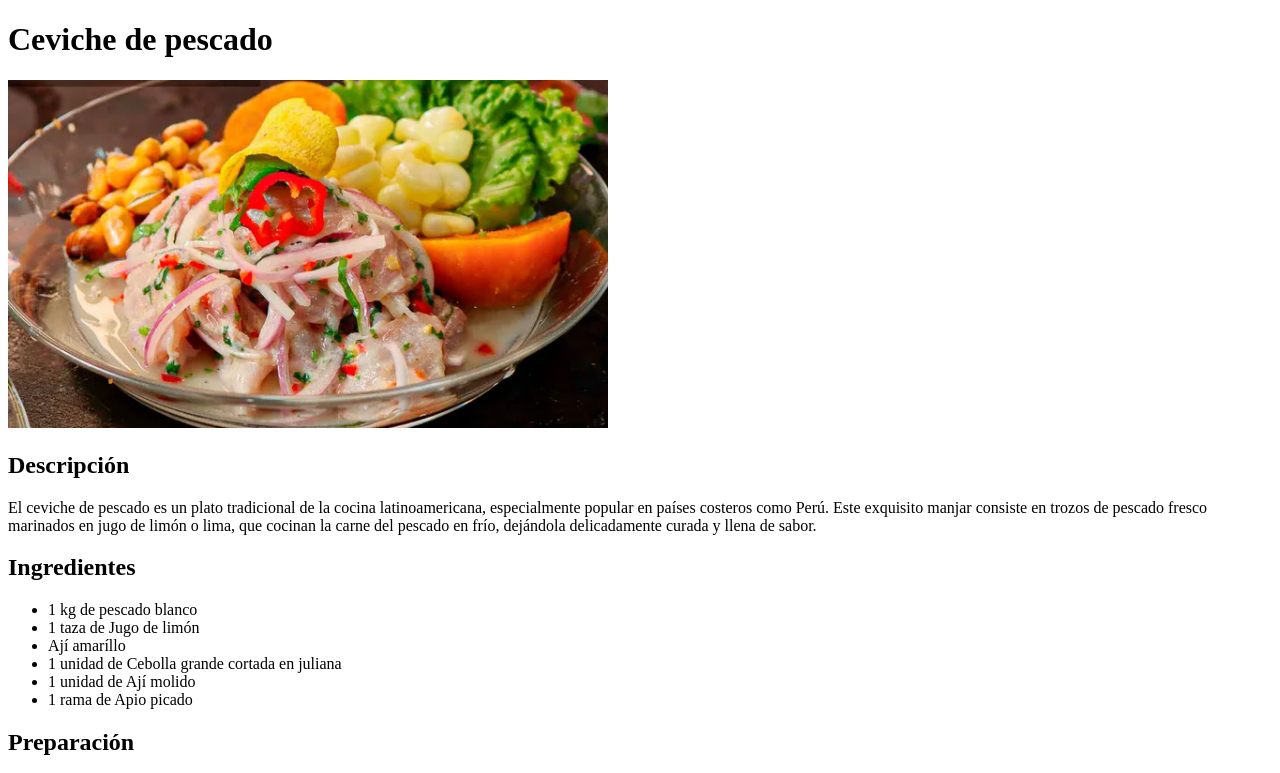
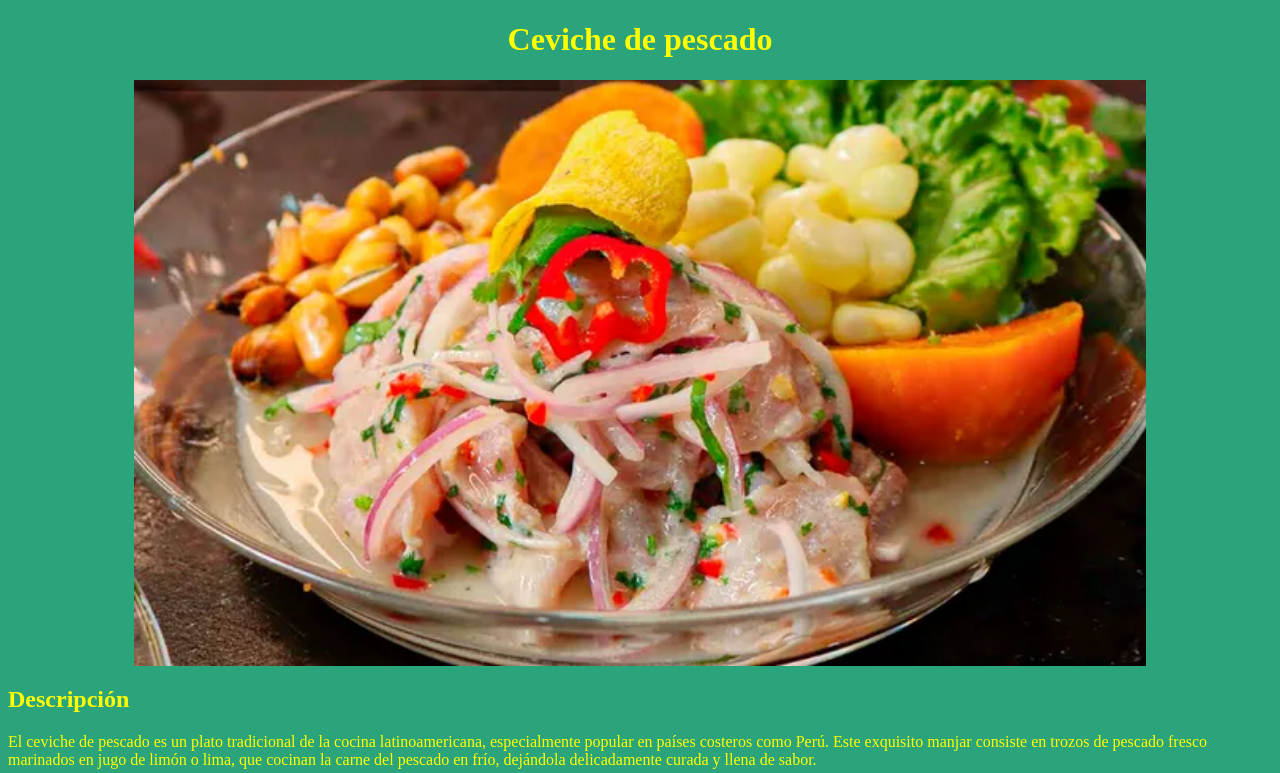
Before and after one commit to CarlosArroyoB/Odin_recipes, a plain HTML site: page recipes/ceviche.html in a window 1280 px wide. Shown: the top 773 px of the page. Drawn offline with Linux system fonts and the light colour scheme.

Commit message:
agregando css

```diff
--- a/recipes/ceviche.html
+++ b/recipes/ceviche.html
@@ -4,10 +4,11 @@
     <meta charset="UTF-8">
     <meta name="viewport" content="width=device-width, initial-scale=1.0">
     <title>Ceviche de pescado</title>
+    <link rel="stylesheet" href="../styles.css">
 </head>
 <body>
-    <h1>Ceviche de pescado</h1>
-    <img src="../imagenes/ceviche.png" alt="cevichito" width="600">
+    <h1 class="title">Ceviche de pescado</h1>
+    <img src="../imagenes/ceviche.png" alt="cevichito" height=auto width="600px">
     <h2>Descripción</h2>
     <p>El ceviche de pescado es un plato tradicional de la cocina latinoamericana, especialmente popular en países costeros como Perú. Este exquisito manjar consiste en trozos de pescado fresco marinados en jugo de limón o lima, que cocinan la carne del pescado en frío, dejándola delicadamente curada y llena de sabor.</p>
     <h2>Ingredientes</h2>
--- /dev/null
+++ b/styles.css
@@ -0,0 +1,13 @@
+*{
+    color: yellow;
+    background-color: rgb(43, 163, 123);
+}
+.title{
+    text-align: center;
+}
+img{
+    display: block;
+    width: 80%;
+    margin: auto;
+
+}
```
Also changed, not shown: index.html (+2 -1 lines), recipes/Lomo_saltado.html (+1 -0 lines), recipes/olluquito.html (+1 -0 lines).
